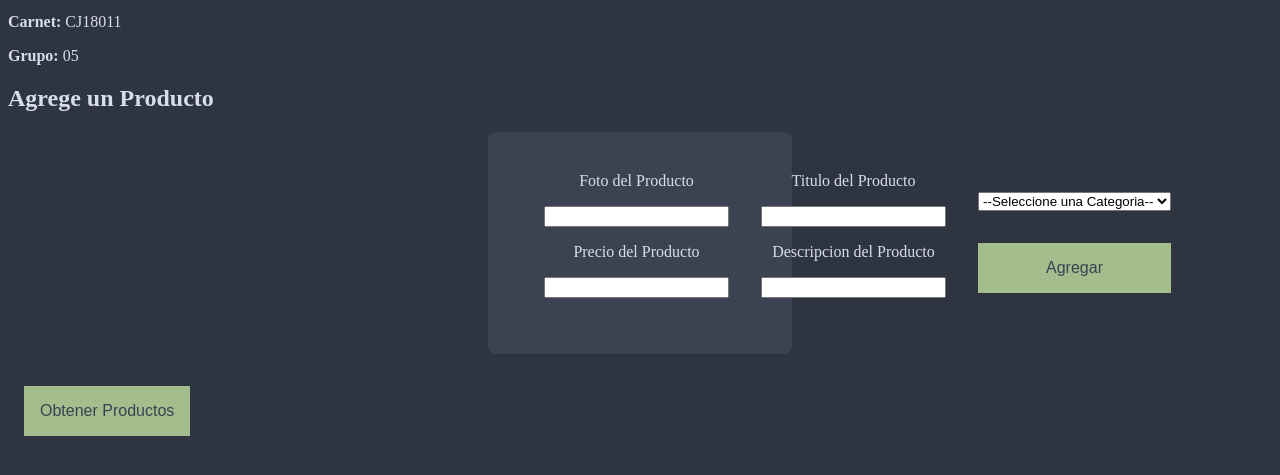
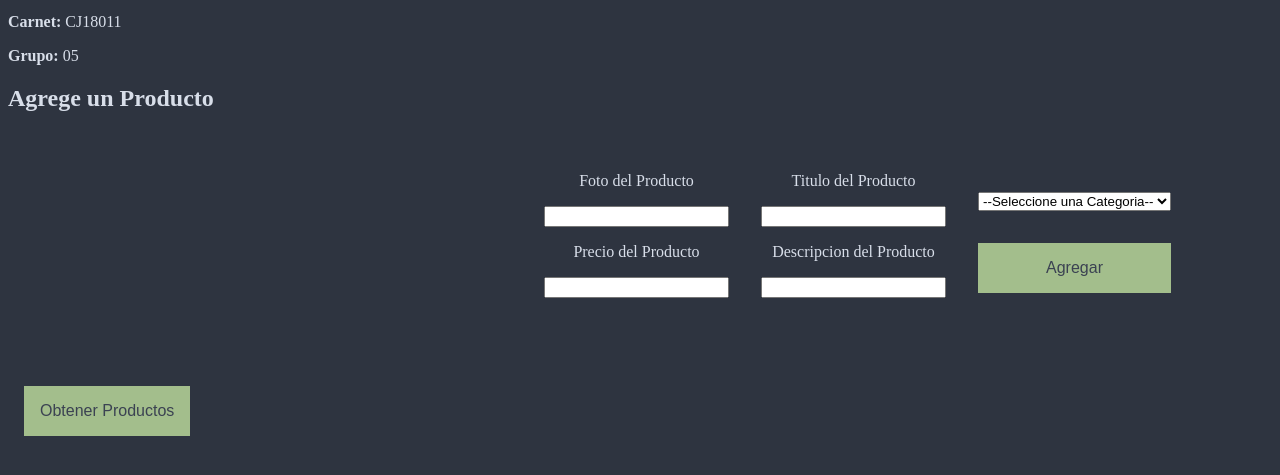
Before and after one commit to alonsocj/apiwebsiteCJ18011ver2, a plain HTML site: page index.html in a window 1280 px wide. Shown: the part 101-576 px from the top of the page. Drawn offline with Linux system fonts and the light colour scheme.

Commit message:
se corrigion un asunto visual

```diff
--- a/estilo.css
+++ b/estilo.css
@@ -42,7 +42,6 @@ input#c4:not(checked) ~ table tbody tr.c4 {
   display: none;
 }
 .addprod {
-  background-color: #3b4252;
   padding: 2.5rem;
   margin: 0 30rem;
   text-align: center;
```
